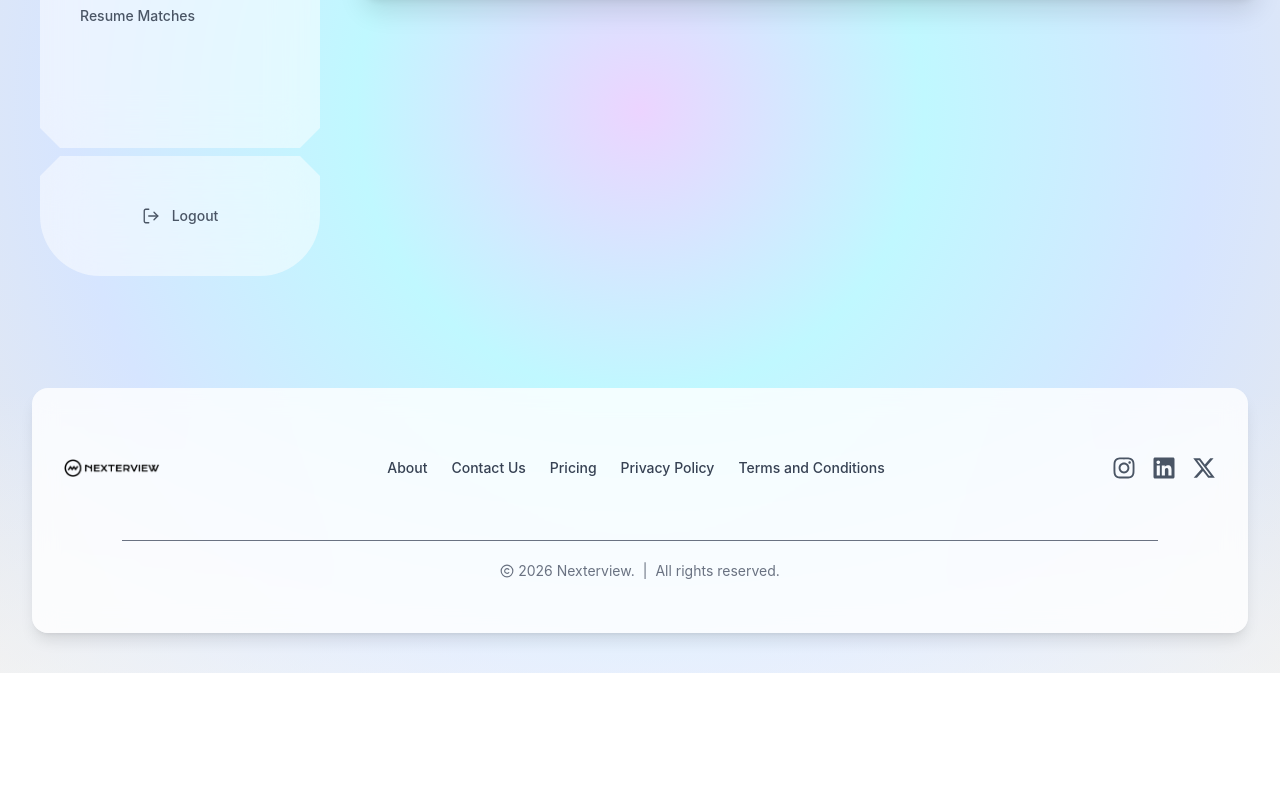
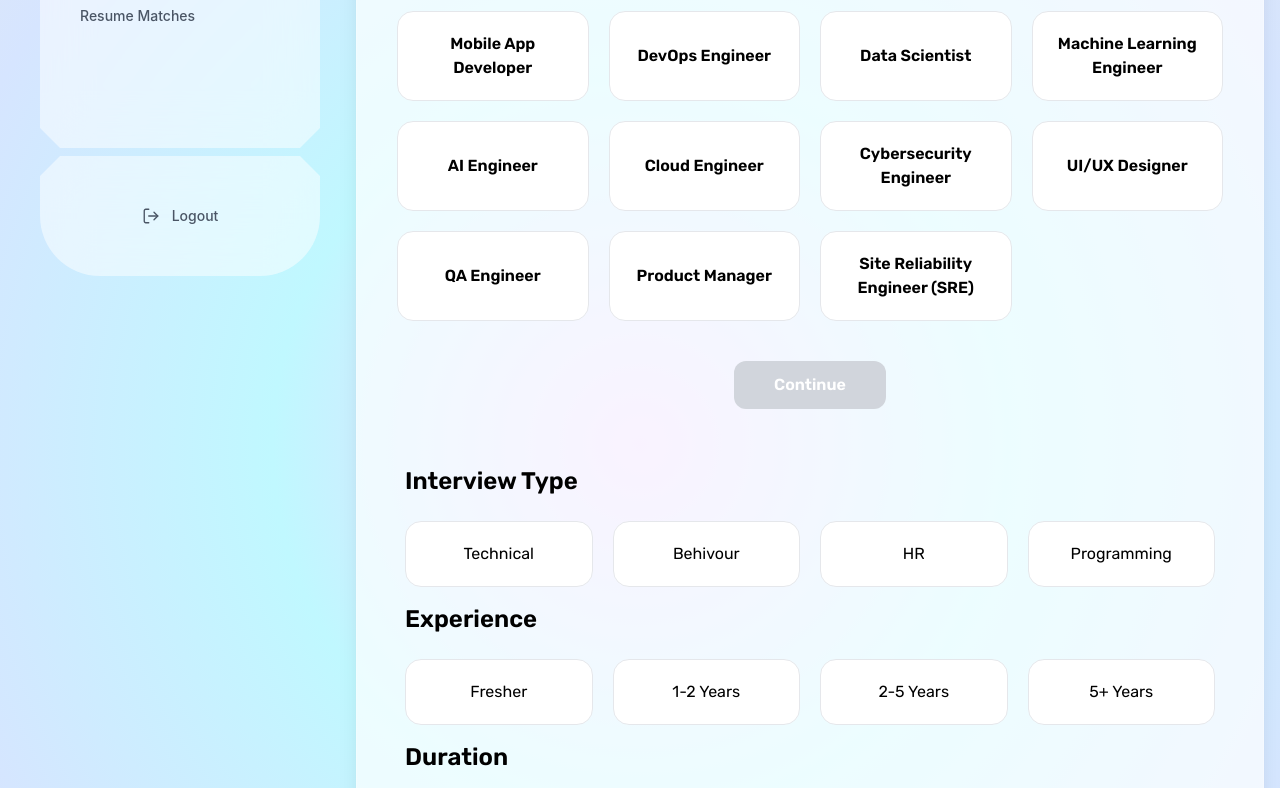
Before and after one commit to TejaVendra/nexterview, a React (Vite) app: page /mock-interview in a window 1280 px wide. Shown: the part 452-1240 px from the top of the page. Before the commit the page ends 1125 px from the top, so only its background shows below. Built offline with nearby package versions, Linux system fonts and the light colour scheme; no server answers; sample sign-in values are in the browser's storage.

Commit message:
added the mock interview 2 component

```diff
--- a/src/components/sections/MockInterview1.jsx
+++ b/src/components/sections/MockInterview1.jsx
@@ -24,17 +24,13 @@ function MockInterview1() {
                     <button
                       key={role.id}
                       onClick={() => setSelectedRole(role.id)}
-                      className={`group relative rounded-2xl border p-5 transition-all duration-300 hover:-translate-y-1 ${
+                      className={`group relative rounded-2xl border p-5 transition-all duration-300 hover:-translate-y-1 active:scale-95 ${
                         isSelected
                           ? "border-cyan-500 bg-cyan-500 text-white shadow-xl"
                           : "border-gray-200 bg-white hover:border-cyan-300 hover:shadow-lg"
                       }`}
                     >
-                      {isSelected && (
-                        <div className="absolute hidden lg:block right-4 top-4 h-6 w-6 items-center justify-center rounded-full bg-white text-cyan-600 font-bold">
-                          ✓
-                        </div>
-                      )}
+
 
                       <p className="font-semibold">{role.role}</p>
                     </button>
--- a/src/components/sections/MockInterview2.jsx
+++ b/src/components/sections/MockInterview2.jsx
@@ -1,41 +1,31 @@
-
 import React, { useState } from "react";
-function MockInterview2() {
+import { options } from "../../data/roles.js";
 
 
-  const interviewTypes = [
-    "Technical",
-    "Behivour",
-    "HR",
-    "Programming",
-  ];
-
-  const experinceTypes = [
-    "Fresher",
-    "1-2 Years",
-    "2-5 Years",
-    "5+ Years",
-  ];
-
-  const durations=[
-    "5 Minutes",
-    "10 Minutes",
-    "20 Minutes",
-    "45 Minutes",
-
-  ];
-
+function MockInterview2() {
+   console.log(options)
   return (
    <div>
             {/* Roles */}
                <div className="mt-12">
-                 <div className="flex items-center justify-between mb-6">
-                    <h3>Inteview Type</h3>
-                 </div>
-
-                 <div className="grid grid-cols-2 md:grid-cols-3 lg:grid-cols-4 gap-5">
-
-                 </div>
+                   {
+                    options.map((option,index) => (
+                     <div key={index} className="p-2">
+                         <div className="flex items-center justify-between mb-6">
+                            <h3 className="text-2xl font-semibold">{option.title}</h3>
+                        </div>
+                        <div className="grid grid-cols-2 md:grid-cols-3 lg:grid-cols-4 gap-5">
+                            {
+                              option.types.map((type,index) =>(
+                                 <button key={index}
+                                 className="bg-white p-5 rounded-2xl border border-gray-200 hover:border-green-600 cursor-pointer  transition-all duration-300 hover:-translate-y-1 active:scale-95"
+                                 >{type}</button>
+                              ))
+                            }
+                        </div>
+                     </div>
+                    ))
+                   }
                </div>
 
                {/* Continue */}
--- a/src/data/roles.js
+++ b/src/data/roles.js
@@ -61,25 +61,6 @@ export const roles = [
   },
 ];
 
-
-export const options = [
-  {
-    "Interview Type":{
-      interviewTypes
-    }
-  },
-  {
-    "Experience":{
-      experinceTypes
-    }
-  },
-  {
-    "Duration":{
-      durations
-    }
-  }
-]
-
   const interviewTypes = [
     "Technical",
     "Behivour",
@@ -101,3 +82,20 @@ export const options = [
     "45 Minutes",
 
   ];
+
+export const options = [
+  {
+    "title":"Interview Type",
+    "types": interviewTypes
+
+  },
+  {
+    "title":"Experience",
+     "types": experinceTypes
+
+  },
+  {
+    "title":"Duration",
+      "types":durations
+  }
+]
--- a/src/pages/MockInterview.jsx
+++ b/src/pages/MockInterview.jsx
@@ -23,7 +23,7 @@ function MockInterview() {
           </p>
         </div>
 
-        {/*<MockInterview1/>*/}
+        <MockInterview1/>
         <MockInterview2/>
 
 
```
